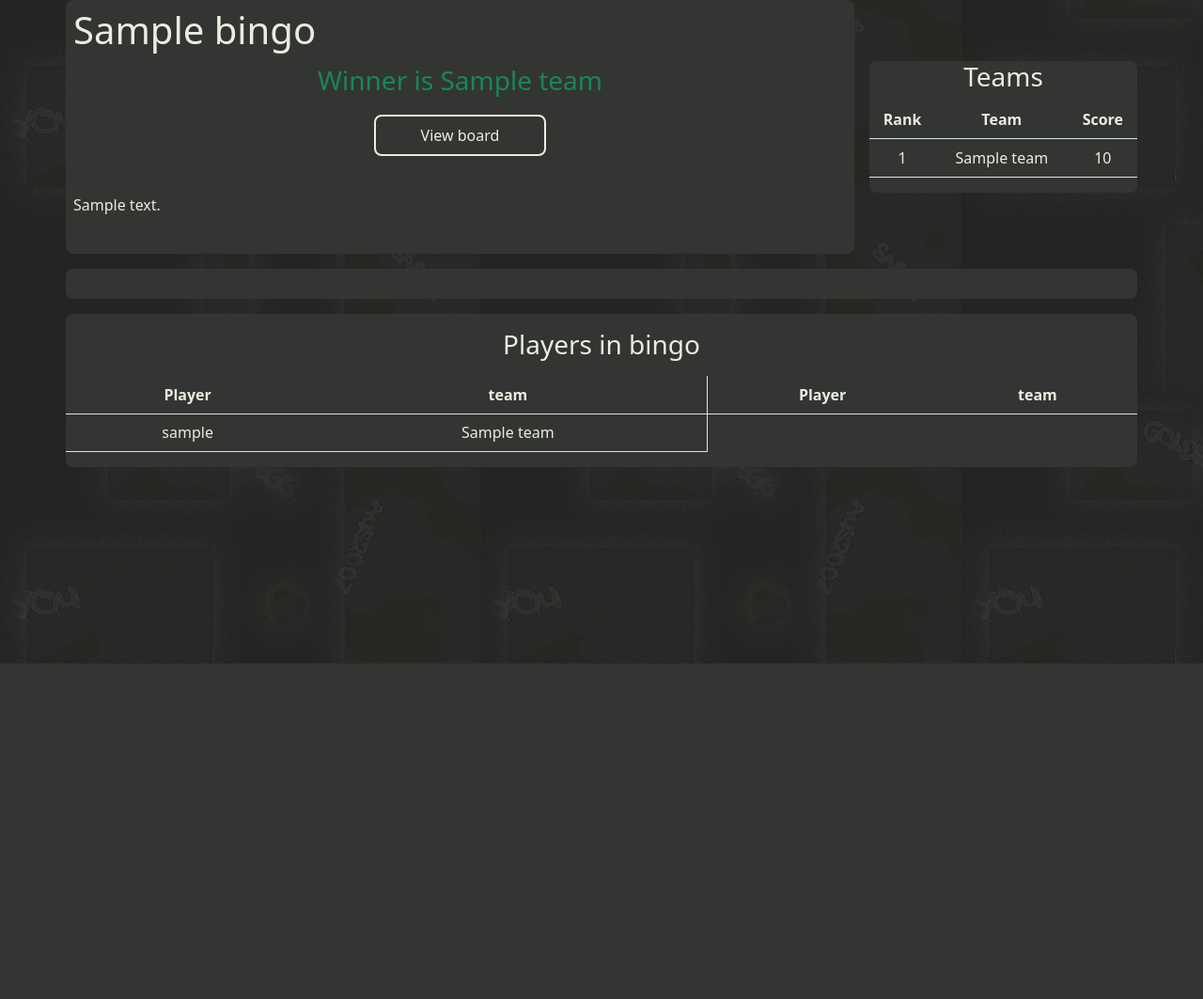
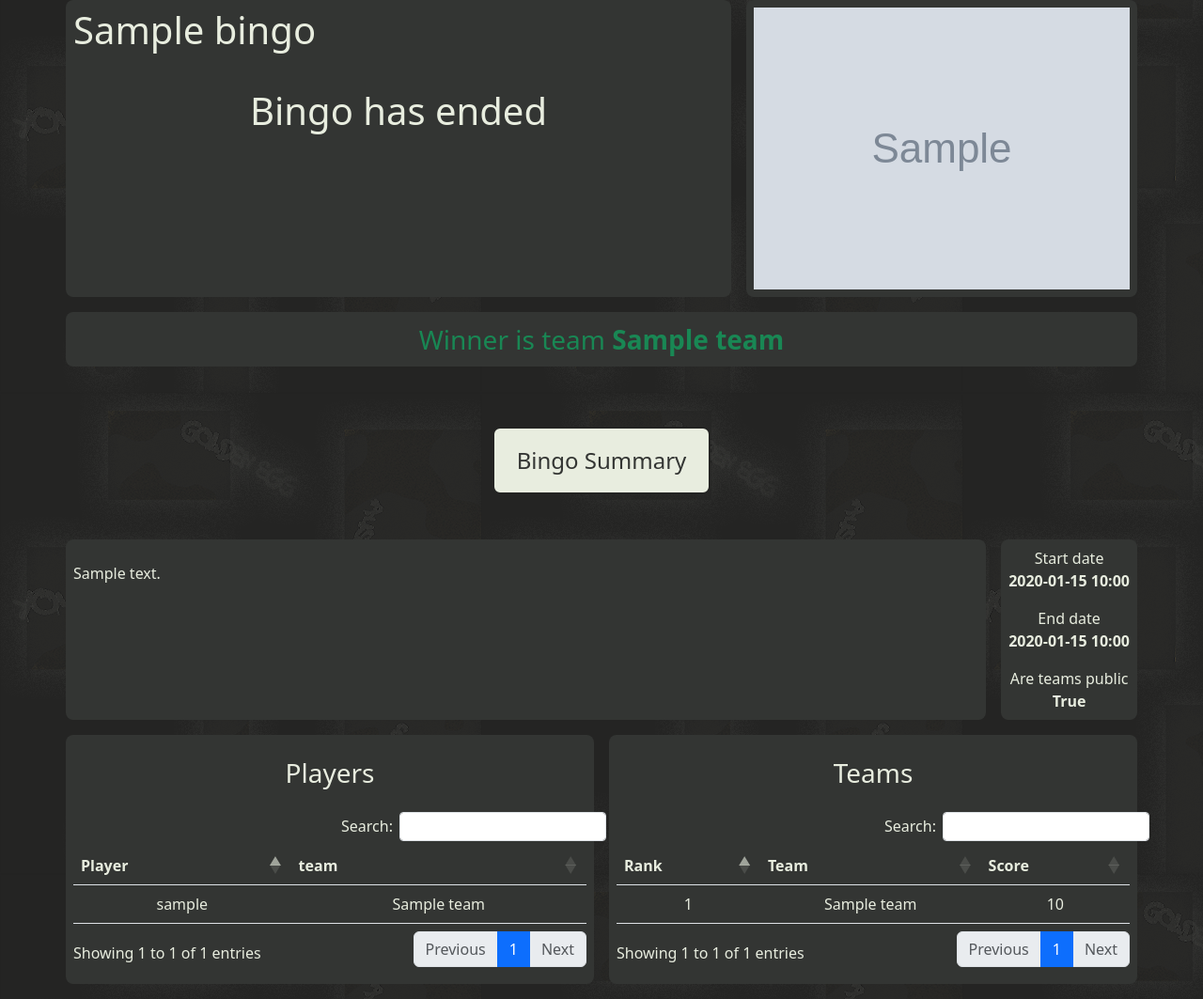
Before and after one commit to MooNight009/Old-School-Bingo, a Django app: page /bingo_home_page/00000000-0000-0000-0000-000000000001 in a window 1280 px wide. Shown: the part 94-1157 px from the top of the page at 94% size. Before the commit the page ends 800 px from the top, so only its background shows below. Run offline with Django 4.2, Linux system fonts and the light colour scheme; a user stored in the database is signed in; tables that the repository leaves empty hold one stand-in row (values such as "Sample post"); grey boxes marked "Sample" are stand-in pictures; some libraries are stand-ins or nearby versions.

Commit message:
- Updated bingo home page - Fixed bugs

```diff
--- a/applications/bingo/templatetags/bingo_extras.py
+++ b/applications/bingo/templatetags/bingo_extras.py
@@ -9,6 +9,8 @@ register = template.Library()
 
 @register.filter(name='is_user_in_team')
 def is_user_in_team(user, team):
+    if user.is_anonymous:
+        return ''
     player = Player.objects.get(user=user)
     output = ''
     if player.playerbingodetail_set.filter(team=team).exists():
@@ -26,6 +28,8 @@ def is_player_in_team(player, team):
 
 @register.filter(name='get_user_bingo_team')
 def get_user_bingo_team(user, bingo):
+    if user.is_anonymous:
+        return -1
     player = Player.objects.get(user=user)
 
     team_id = -1
@@ -42,7 +46,6 @@ def get_user_bingo_team(user, bingo):
 def get_player_bingo_team(player, bingo):
     # player = Player.objects.get(user=user)
     team_id = -1
-
     # Is the player in bingo
     player_detail = player.playerbingodetail_set.filter(bingo=bingo)
     if player_detail.exists():
@@ -51,7 +54,7 @@ def get_player_bingo_team(player, bingo):
 
     # Is the player a moderator
     # TODO: Better method than just calling the first team
-    elif Moderator.objects.filter(player=player, bingo=bingo):
+    if team_id == -1 and Moderator.objects.filter(player=player, bingo=bingo):
         team = Team.objects.filter(bingo=bingo).first()
         if team is not None:
             team_id = team.id
@@ -61,8 +64,11 @@ def get_player_bingo_team(player, bingo):
 
 @register.filter(name='get_user_bingo_id_team')
 def get_user_bingo_id_team(user, bingo_pk):
-    bingo = Bingo.objects.filter(pk=bingo_pk)
-    player = Player.objects.filter(user=user).get()
+    if user.is_anonymous:
+        return -1
+
+    bingo = Bingo.objects.get(id=bingo_pk)
+    player = Player.objects.get(user=user)
     team_id = -1
     # Is the player in bingo
     player_detail = player.playerbingodetail_set.filter(bingo=bingo)
@@ -74,6 +80,8 @@ def get_user_bingo_id_team(user, bingo_pk):
 
 @register.filter(name='user_access_check')
 def user_access_check(user, team_pk):
+    if user.is_anonymous:
+        return ''
     team = Team.objects.get(pk=team_pk)
     player = Player.objects.get(user=user)
 
@@ -87,6 +95,8 @@ def user_access_check(user, team_pk):
 
 @register.filter(name='is_moderator')
 def is_moderator(user, bingo_pk):
+    if user.is_anonymous:
+        return False
     return Moderator.objects.filter(player__user=user, bingo_id=bingo_pk).exists()
 
 
@@ -103,3 +113,10 @@ def get_player_bingo_team_name(player, bingo_pk):
 def get_player_bingo_detail(player, bingo):
     player_bingo_detail = PlayerBingoDetail.objects.filter(player=player, bingo=bingo)
     return None if not player_bingo_detail.exists() else player_bingo_detail.get()
+
+@register.filter(name='get_user_bingo_detail')
+def get_user_bingo_detail(user, bingo):
+    if user.is_anonymous:
+        return None
+    player_bingo_detail = PlayerBingoDetail.objects.filter(player__user=user, bingo=bingo)
+    return None if not player_bingo_detail.exists() else player_bingo_detail.get()
--- a/applications/bingo/views.py
+++ b/applications/bingo/views.py
@@ -190,7 +190,7 @@ class JoinBingo(DetailView):
         return context
 
 
-class BingoHomePage(LoginRequiredMixin, DetailView):
+class BingoHomePage(DetailView):
     model = Bingo
     template_name_field = 'bingo'
     template_name = 'pages/bingo/view/homepage.html'
@@ -204,10 +204,6 @@ class BingoHomePage(LoginRequiredMixin, DetailView):
             teams = teams.order_by('team_name')
 
         context['teams'] = teams
-
-        user = self.request.user
-        player = Player.objects.get(user=user)
-        context['is_in_bingo'] = player.playerbingodetail_set.filter(bingo=self.object).exists()
 
         context['players'] = Player.objects.filter(playerbingodetail__bingo=self.object)
         return context
@@ -284,6 +280,10 @@ class ChangeTeam(LoginRequiredMixin, RedirectView):
         team = Team.objects.get(pk=self.request.POST['selected_team_id'])
 
         player = Player.objects.get(user=self.request.user)
+        print(player)
+        print(player.playerbingodetail_set.all())
+        print(bingo)
+        print(player.playerbingodetail_set.filter(bingo=bingo))
         player_bingo_details = player.playerbingodetail_set.filter(bingo=bingo).get()
 
         if bingo.max_players_in_team == 0 or bingo.max_players_in_team > team.get_player_count():
--- a/static/css/style.css
+++ b/static/css/style.css
@@ -222,6 +222,10 @@
         border-bottom-right-radius: 0.5rem !important;
         border-top-right-radius: 0.5rem !important;
     }
+
+    .w-lg-50 {
+        width: 50% !important;
+    }
 }
 
 @media (min-width: 1440px) {
--- a/templates/pages/bingo/view/general.html
+++ b/templates/pages/bingo/view/general.html
@@ -103,7 +103,7 @@
         let achievements = document.querySelectorAll('[name ="achievement_date"]')
         for (let i = 0; i< achievements.length; i++) {
             let start_date = (new Date(achievements[i].innerText))
-            achievements[i].innerText = get_formatted_date(start_date)
+            achievements[i].innerText = get_formatted_date(start_date).replace('T', ' ')
         }
 
         {#Make sure size in the same on both divs#}
--- a/templates/pages/bingo/view/homepage.html
+++ b/templates/pages/bingo/view/homepage.html
@@ -9,59 +9,138 @@
 
 {% block content %}
     <div class="d-flex flex-column">
-        <div class="d-flex flex-column flex-md-row mb-3">
-            <div class="d-flex flex-column col col-md-8 col-lg-9 mb-3 mb-lg-0">
-                <div class="d-flex flex-column bg-primary-2 rounded-3 p-2 me-md-3">
-                    <div class="h1 mb-2">{{ object.name }}</div>
-                    {% if object.get_is_over %}
-                        <div class="text-center text-success fs-3 mb-3 my-auto">Winner
-                            is {{ object.get_winner.team_name }}</div>
-                        <a href="{% url 'bingo:play_bingo_general' object.pk %}"
-                           class="btn-default rounded-3 align-self-center px-5 mb-3 my-auto">View board</a>
-                    {% elif object.get_is_started %}
-                        <div class="text-center text-success fs-3 mb-3 my-auto">Bingo has started</div>
+        <div class="d-flex flex-column flex-md-row mb-3 gap-3">
+            <div class="flex-fill bg-primary-2 rounded-3 p-2">
+                <h1 class="mb-2 pb-4">{{ bingo.name }}</h1>
+                <div class="fs-1 mb-2 text-center" id="time_left"></div>
+            </div>
+            <div class="d-flex justify-content-center bg-primary-2 rounded-3 p-2">
+                <img src="{{ bingo.get_img_url }}" alt="">
+            </div>
+        </div>
+
+        <div class="d-flex flex-column flex-md-row bg-primary-2 rounded-3 mb-3 p-2">
+            {% if bingo.get_is_over %}
+                <div class="text-center text-success fs-3 m-auto">Winner
+                    is team <b>{{ object.get_winner.team_name }}</b></div>
+            {% else %}
+                {% if user|get_user_bingo_team:bingo != -1 %}
+                    {% with user|get_user_bingo_detail:bingo as player_bingo_detail %}
+                        <div class="d-flex flex-column align-self-center text-center w-100">
+                            <span>Team : <b>{{ player_bingo_detail.team.team_name }}</b></span>
+                            <span>OSRS accounts : <b>{{ player_bingo_detail.account_names }}</b></span>
+                        </div>
+                        {% if bingo.can_players_create_team %}
+                            <div class="d-flex flex-column w-100">
+                                {% include 'pages/bingo/view/innertemplates/joindiv.html' %}
+                            </div>
+                        {% endif %}
+                    {% endwith %}
+
+                {% else %}
+                    {% if user|get_user_bingo_id_team:bingo.id == -1 %}
+                        <a href="{% url 'bingo:join_bingo' object.pk %}" class="btn-default rounded-3 mx-auto">Join
+                            Bingo</a>
+                    {% else %}
+                        {% if bingo.get_is_started or not bingo.can_players_create_team %}
+                            <p class="text-danger fs-4 mb-3 m-auto">
+                                Bingo has started, contact a moderator to join a team
+                            </p>
+                        {% else %}
+                            {% include 'pages/bingo/view/innertemplates/joindiv.html' %}
+                        {% endif %}
+                    {% endif %}
+                {% endif %}
+            {% endif %}
+        </div>
+
+        <div id="bingo_id" class="d-flex flex-wrap border-accent py-5 justify-content-around">
+            {% if user|is_moderator:bingo.id %}
+                <a href="{% url 'bingo:play_bingo_general' object.pk %}" style="min-width: 175px"
+                   class="btn-default-inverse bg-secondary-1 color-primary-2 border-3 fs-4 py-3 px-4 rounded-3">Bingo
+                    Summary</a>
+            {% else %}
+                {% if bingo.get_is_started %}
+                    {% if bingo.is_team_public %}
+                        <a href="{% url 'bingo:play_bingo_general' object.pk %}" style="min-width: 175px"
+                           class="btn-default-inverse bg-secondary-1 color-primary-2 border-3 fs-4 py-3 px-4
+                           rounded-3">Bingo Summary</a>
+                    {% endif %}
+
                     {% if user|get_user_bingo_team:bingo != -1 %}
                         <a href="{% url 'bingo:play_bingo' bingo.id user|get_user_bingo_team:bingo %}"
-                               class="btn-default rounded-3 align-self-center px-5 mb-3 my-auto">Play</a>
-                        {% else %}
-                            <div class="text-center text-danger fs-4 mb-3 my-auto">Contact a moderator to join a team
+                           style="min-width: 175px"
+                           class="btn-default-inverse bg-secondary-1 color-primary-2 border-3 fs-4 py-3 px-4 rounded-3">Play</a>
+                    {% elif not bingo.get_is_over %}
+                        <div class="text-center text-danger fs-4 mb-3 my-auto">
+                            Bingo has started, contact a moderator to join a team
                         </div>
                     {% endif %}
                 {% endif %}
-                    <div class="fs-1 mb-2 text-center" id="time_left"></div>
+            {% endif %}
+        </div>
 
-                    <p class="">{{ object.description|linebreaks }}</p>
+        <div class="d-flex flex-column flex-md-row mb-3 gap-3">
+            <div class="flex-fill bg-primary-2 rounded-3 p-2">
+                <p>{{ bingo.description|linebreaks }}</p>
+            </div>
+            <div class="d-flex flex-column bg-primary-2 rounded-3 text-center p-2">
+                <span>Start date</span>
+                <b name="dates" class="pb-3">{{ bingo.start_date|date:'c' }}</b>
+                <span>End date</span>
+                <b name="dates" class="pb-3">{{ bingo.end_date|date:'c' }}</b>
+                <span>Are teams public</span>
+                <b>{{ bingo.is_team_public }}</b>
             </div>
         </div>
 
-            <div class="d-flex flex-column text-center align-self-center bg-primary-2 rounded-3 col col-md-4 col-lg-3 pb-3">
-                <div class="h3">Teams</div>
-                <table class="table mb-0">
+        <div class="d-flex flex-column flex-lg-row gap-3">
+            <div class="w-lg-50 flex-fill rounded-3 bg-primary-2 p-2 pb-3 mb-3">
+                <h3 class="text-center pb-2 my-3">Players</h3>
+                <table class="table text-center mb-0" id="players_table">
                     <thead>
                     <tr>
+                        <th>Player</th>
+                        <th>team</th>
+                    </tr>
+                    </thead>
+                    <tbody>
+                    {% for player in players %}
+                        <tr>
+                            <td>{{ player.user.username }}</td>
+                            <td>{{ player|get_player_bingo_team_name:bingo.pk }}</td>
+                        </tr>
+                    {% endfor %}
+                    </tbody>
+                </table>
+            </div>
+
+            <div class="w-lg-50 flex-fill rounded-3 bg-primary-2 p-2 pb-3 mb-3">
+                <h3 class="text-center pb-2 my-3">Teams</h3>
+                <table class="table text-center mb-0" id="team_table">
+                    <thead>
+                    <tr>
+                        {% if bingo.is_team_public %}
                             <th>Rank</th>
+                        {% endif %}
                         <th>Team</th>
+                        {% if bingo.is_team_public %}
                             <th>Score</th>
+                        {% endif %}
                     </tr>
                     </thead>
                     <tbody>
                     {% for team in teams %}
                         <tr>
-                            <td>
+
                             {% if bingo.is_team_public %}
-                                    {{ team.get_ranking }}
-                                {% else %}
-                                    ?
+                                <td>{{ team.get_ranking }}</td>
                             {% endif %}
-                            </td>
+
                             <td>{{ team.team_name }}</td>
-                            <td>
                             {% if bingo.is_team_public %}
-                                    {{ team.score }}
-                                {% else %}
-                                    ?
+                                <td>{{ team.score }}</td>
                             {% endif %}
-                            </td>
                         </tr>
                     {% endfor %}
 
@@ -69,83 +148,27 @@
                 </table>
             </div>
         </div>
-
-        {% if is_in_bingo %}
-            <div class="d-flex flex-wrap justify-content-center bg-primary-2 rounded-3 gap-5 mb-3 py-3">
-                {#                {% if bingo.get_is_started and not bingo.get_is_over %}#}
-                {#                    <div class="align-self-center p-3">Bingo has started... To join or change teams contact a moderator</div>#}
-                {#                {% elif not bingo.get_is_over %}#}
-                {% if not bingo.get_is_over %}
-                    {% if teams|length != 0 %}
-                        <form action="{% url 'bingo:change_team' object.id %}" method="post"
-                              class="d-flex align-items-baseline gap-3">
-                            {% csrf_token %}
-                            <select name="selected_team_id" id="" class="form-select bg-alabaster border-green4">
-                                {% for team in teams %}
-                                    <option value="{{ team.id }}" {{ user|is_user_in_team:team }}>{{ team.team_name }}</option>
-                                {% endfor %}
-                            </select>
-                            <div class="d-flex justify-content-center">
-                                <input class="btn-default rounded-3" type="submit" value="Join Team">
     </div>
-                        </form>
-                    {% else %}
-                        <div class="align-self-center">No team available yet!</div>
-                    {% endif %}
-                    {% if bingo.can_players_create_team %}
-                        <form action="{% url 'bingo:create_team' object.id %}" method="post"
-                              class="d-flex align-items-baseline gap-3">
-                            {% csrf_token %}
-                            <div class="mb-3">
-                                <input type="text" class="form-control bg-alabaster border-green4" name="new_team_name"
-                                       placeholder="Enter desired name..." pattern="^[\w.@+ \-]+$"
-                                       title="Only letters, numbers, ., @, +, and - are allowed">
-                            </div>
-                            <div class="d-flex justify-content-center mt-3">
-                                <input class="btn-default rounded-3" type="submit" value="Create Team">
-                            </div>
-                        </form>
-                    {% endif %}
-                {% endif %}
-            </div>
-        {% else %}
-            <a href="{% url 'bingo:join_bingo' object.pk %}" class="btn-default rounded-3 mx-auto mb-3">Join
-                Bingo</a>
-        {% endif %}
-
-
-        <div class="text-center rounded-3 pb-3 mb-3 bg-primary-2">
-            <div class="h3 my-3">Players in bingo</div>
-            <table class="table mb-0">
-                <thead>
-                <tr>
-                    <th>Player</th>
-                    <th class="border-end">team</th>
-                    <th>Player</th>
-                    <th>team</th>
-                </tr>
-                </thead>
-                <tbody>
-                <tr>
-                    {% for player in players %}
-                        {% if forloop.counter0|divisibleby:2 %}
-                            </tr>
-                            <tr>
-                        {% endif %}
-                        <td>{{ player.user.username }}</td>
-                        <td class="border-end">{{ player|get_player_bingo_team_name:bingo.pk }}</td>
-                    {% endfor %}
-                    </tr>
-                </tbody>
-            </table>
-        </div>
-    </div>
-
-
 {% endblock %}
 
 {% block js %}
     <script>
+        {#Localizing times#}
+        let achievements = document.querySelectorAll('[name ="dates"]')
+        for (let i = 0; i < achievements.length; i++) {
+            let start_date = (new Date(achievements[i].innerText))
+            achievements[i].innerText = get_formatted_date(start_date).replace('T', ' ')
+        }
+
+        {# Making the tables datatables #}
+        new DataTable('#players_table', {
+            "lengthChange": false
+        })
+        new DataTable('#team_table', {
+            "lengthChange": false
+        })
+
+
         let start_date = new Date({{ bingo.start_date|date:"U" }} * 1000
         )
         ;
@@ -171,7 +194,7 @@
                 tag = 'Ending in '
             }
             if ((end_date - now) <= 0 && time_left <= 0) {
-                document.getElementById('time_left').innerHTML = ''
+                document.getElementById('time_left').innerHTML = 'Bingo has ended'
                 return clearInterval(interval)
             }
 
--- a/templates/pages/bingo/view/play.html
+++ b/templates/pages/bingo/view/play.html
@@ -87,7 +87,7 @@
         let achievements = document.querySelectorAll('[name ="achievement_date"]')
         for (let i = 0; i< achievements.length; i++) {
             let start_date = (new Date(achievements[i].innerText))
-            achievements[i].innerText = get_formatted_date(start_date)
+            achievements[i].innerText = get_formatted_date(start_date).replace('T', ' ')
         }
 
         {#Make sure size in the same on both divs#}
```
Also changed, not shown: templates/pages/bingo/view/innertemplates/joindiv.html (added, +35 -0 lines). Lines whose indentation alone changed are shown as unchanged.
